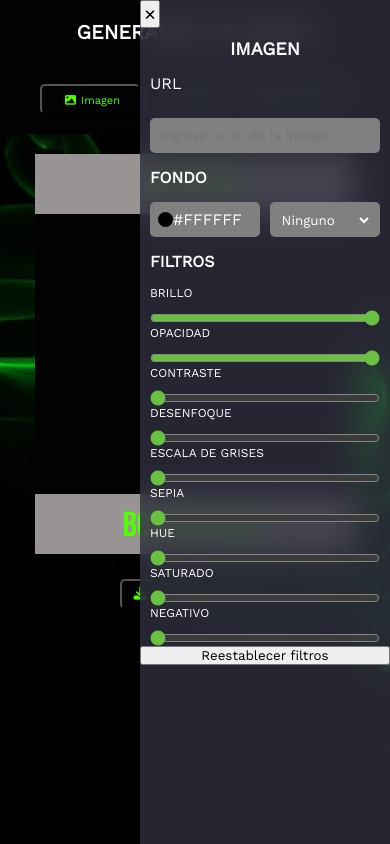
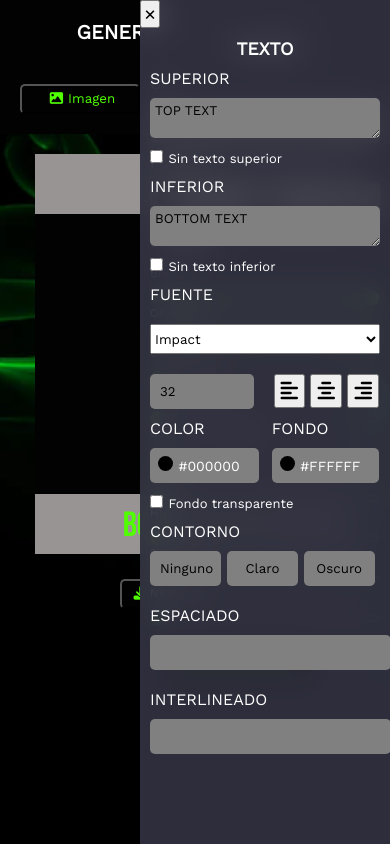
Before and after one commit to nancycrojas/generador-de-memes, a plain HTML site: page index.html in a window 390 px wide. Drawn offline with nearby package versions, Linux system fonts and the light colour scheme.

Commit message:
Agrego cambiar fondo de imagen y cerrar abrir y alternar panel

```diff
--- a/index.html
+++ b/index.html
@@ -4,6 +4,7 @@
     <meta charset="UTF-8">
     <meta http-equiv="X-UA-Compatible" content="IE=edge">
     <meta name="viewport" content="width=device-width, initial-scale=1.0">
+    <link rel="shortcut icon" href="./assets/icon.jpg" type="image/x-icon">
     <link rel="stylesheet" href="style.css">
     <!--Google fonts-->
     <link rel="preconnect" href="https://fonts.googleapis.com">
@@ -32,8 +33,8 @@
         <h1 class="title">Generador de Memes</h1>
         <nav class="nav-buttons">
             <ul>
-                <li><button class="btn"><i class="fa-solid fa-image"></i>Imagen</button></li>
-                <li><button class="btn"><i class="fa-solid fa-font"></i>Texto</button></li>
+                <li><button class="btn-image"><i class="fa-solid fa-image"></i>Imagen</button></li>
+                <li><button class="btn-text"><i class="fa-solid fa-font"></i>Texto</button></li>
                 <li><button id="btn" class="btn"><i class="fa-solid fa-lightbulb"></i>Modo Claro</button></li>
             </ul>
         </nav>
@@ -60,13 +61,13 @@
                     <h2>IMAGEN</h2>
                     <div class="url">
                         <label for="image-url" class="image-url">URL</label>
-                        <input type="url" id="image-url" name="image-url" placeholder="Ingrese la url de la imagen">
+                        <input type="url" id="image-url" name="image-url" value="Ingrese la url de la imagen">
                     </div>
                     <div class="fondo">
-                        <h3>FONDO</h3>
+                        <label for="input-color" class="form-label-fondo">FONDO</label>
                         <div class="panel-color">
-                            <div class="color">
-                                <input type="color">
+                            <div class="form-control">
+                                <input type="color" id="input-color">
                                 <span>#FFFFFF</span>
                             </div>
                             <div class="select">
@@ -85,72 +86,72 @@
                     <div>
                         <h3>FILTROS</h3>
                         <div class="filters">
-                            <label for="brightness">BRILLO</label>
-                            <input type="range" id="brightness" class="rango-color input-brillo" min="0" max="1" step="0.1" value="1">
+                            <label for="brightness" class="form-label">BRILLO</label>
+                            <input type="range" id="brightness" class="form-input input-brillo" min="0" max="1" step="0.1" value="1">
                         </div>
                         <div class="filters">
-                            <label for="opacity">OPACIDAD</label>
-                            <input type="range" id="opacity" class="rango-color input-opacidad" min="0" max="1" step="0.1" value="1">
+                            <label for="opacity" class="form-label">OPACIDAD</label>
+                            <input type="range" id="opacity" class="form-input input-opacidad" min="0" max="1" step="0.1" value="1">
                         </div>
                         <div class="filters">
-                            <label for="contrast">CONTRASTE</label>
-                            <input type="range" id="contrast" class="rango-color input-contraste" min="100" max="1000" step="100" value="100">
+                            <label for="contrast" class="form-label">CONTRASTE</label>
+                            <input type="range" id="contrast" class="form-input input-contraste" min="100" max="1000" step="100" value="100">
                         </div>
                         <div class="filters">
-                            <label for="blur">DESENFOQUE</label>
-                            <input type="range" id="blur" class="rango-color input-blur" min="0" max="10" value="0" >
+                            <label for="blur" class="form-label">DESENFOQUE</label>
+                            <input type="range" id="blur" class="form-input input-blur" min="0" max="10" value="0" >
                         </div>
                         <div class="filters">
-                            <label for="grayscale">ESCALA DE GRISES</label>
-                            <input type="range" id="grayscale" class="rango-color input-grayscale" min="0" max="100" value="0">
+                            <label for="grayscale" class="form-label">ESCALA DE GRISES</label>
+                            <input type="range" id="grayscale" class="form-input input-grayscale" min="0" max="100" value="0">
                         </div>
                         </div>
                         <div class="filters">
-                            <label for="sepia">SEPIA</label>
-                            <input type="range" id="sepia" class="rango-color input-sepia" min="0" max="100" value="0">
+                            <label for="sepia" class="form-label">SEPIA</label>
+                            <input type="range" id="sepia" class="form-input input-sepia" min="0" max="100" value="0">
                         </div>
                         <div class="filters">
-                            <label for="hue">HUE</label>
-                            <input type="range" id="hue" class="rango-color input-hue" min="0" max="360" value="0">
+                            <label for="hue" class="form-label">HUE</label>
+                            <input type="range" id="hue" class="form-input input-hue" min="0" max="359 " value="0">
                         </div>
                         <div class="filters">
-                            <label for="saturate">SATURADO</label>
-                            <input type="range" id="saturate" class="rango-color input-saturate" min="100" max="1000" value="100" step="10">
+                            <label for="saturate" class="form-label">SATURADO</label>
+                            <input type="range" id="saturate" class="form-input input-saturate" min="100" max="1000" value="100" step="10">
                         </div>
                         <div class="filters">
-                            <label for="invert">NEGATIVO</label>
-                            <input type="range" id="invert" class="rango-color input-invert" min="0" max="100" value="0" step="0.1">
+                            <label for="invert" class="form-label">NEGATIVO</label>
+                            <input type="range" id="invert" class="form-input input-invert" min="0" max="100" value="0" step="0.1">
                         </div>
                     </div>
-                    <button>Reestablecer filtros</button>
+                    <button class="reseat-button">Reestablecer filtros</button>
                 </form>
             </div>
         </aside>
-    <!-- Panel Texto
-        <aside class="panel-txt" id="aside">
+    <!-- Panel Texto -->
+        <aside class="panel-aside-txt panel" id="aside">
             <button class="close-text-panel">&times;</button>
             <div class="image-aside-container">
                 <form action="">
                     <h2>TEXTO</h2>
                     <div class="higher">
-                        <label for="input-top-text" class="input-top-text">SUPERIOR</label>
-                        <input type="text" id="input-top-text" name="input-top-text" placeholder="TOP TEXT">
+                        <label for="input-top-text" class="form-label-text">SUPERIOR</label>
+                        <textarea class="form-input-text" id="input-top-text">TOP TEXT</textarea>
                         <div>
-                            <input type="checkbox">
-                            <label for="">Sin texto superior</label>
+                            <input type="checkbox" id="">
+                            <label for="" class="form-check">Sin texto superior</label>
                         </div>
                     </div>
                     <div class="lower">
-                        <label for="input-bottom-text" class="input-bottom-text">INFERIOR</label>
-                        <input type="text" id="input-bottom-text" name="input-bottom-text" placeholder="BOTTOM TEXT">
+                        <label for="input-bottom-text" class="form-label-text">INFERIOR</label>
+                        <textarea class="form-input-text" id="input-bottom-text">BOTTOM TEXT</textarea>
                         <div>
-                            <input type="checkbox">
-                            <label for="">Sin texto inferior</label>
+                            <input type="checkbox" id="">
+                            <label for="" class="form-check">Sin texto inferior</label>
                         </div>
                     </div>
                     <div class="">
-                        <label for="font" class="font">FUENTE</label>
-                        <select name="font" id="font">
+                        <label for="font" class="form-font">FUENTE</label>
+                        <select name="font" id="font" class="font">
                             <option value="Arial">Arial</option>
                             <option value="Arial Black">Arial Black</option>
                             <option value="American Typewriter">American Typewriter</option>
@@ -161,51 +162,55 @@
                             <option value="Verdana">Verdana</option>
                             <option value="Times New Roman">Times New Roman</option>
                         </select>
-                        <div>
-                            <input type="number">
-                            <div>
-                                <button></button>
-                                <button></button>
-                                <button></button>
+                        <div class="size-font">
+                            <input type="number" class="form-size" value="32">
+                            <div class="align-txt">
+                                <button><i class="fa-solid fa-align-left"></i></button>
+                                <button><i class="fa-solid fa-align-center"></i></button>
+                                <button><i class="fa-solid fa-align-right"></i></button>
                             </div>
                         </div>
                     </div>
-                    <div class="color">
                     <div>
+                        <div class="cont-color">
+                            <div class="div-color">
                                 <label for="">COLOR</label>
-                            <div>
+                                <div class="input-color">
                                     <input type="color">
                                     <span>#000000</span>
                                 </div>
                             </div>
-                        <div>
+                            <div class="div-fondo">
                                 <label for="">FONDO</label>
-                            <div>
+                                <div class="input-color">
                                     <input type="color">
                                     <span>#FFFFFF</span>
                                 </div>
                             </div>
-                        <input type="checkbox">
-                        <label for="">Fondo transparente</label>
                         </div>
                         <div>
+                            <input type="checkbox" id="">
+                            <label for="" class="form-check">Fondo transparente</label>
+                        </div>
+                    </div>
+
+                    <div class="outline">
                         <label for="">CONTORNO</label>
-                        <div>
+                        <div class="btn-contorno">
                             <button>Ninguno</button>
                             <button>Claro</button>
                             <button>Oscuro</button>
                         </div>
                     </div>
-                    <div>
+                    <div class="spacing">
                         <label for="">ESPACIADO</label>
-                        <input type="number">
+                        <input type="number" class="form-spacing">
                     </div>
-                    <div>
-                        <label for="">NTERLINEADO</label>
-                        <input type="number">
+                    <div class="line-spacing">
+                        <label for="">INTERLINEADO</label>
+                        <input type="number" class="form-line-spacing">
                     </div>
-
-        </aside>-->
+        </aside>
     </main>
     <script src="main.js"></script>
 </body>
--- a/style.css
+++ b/style.css
@@ -18,29 +18,7 @@ body {
     background-repeat: no-repeat;
     min-height: 100vh;
 }
-main {
-    color: var(--colorFuente);
-    display: flex;
-    flex-direction: column;
-    justify-content: center;
-    align-items: center;
-}
-.lightMode, .lightMode h1 {
-    background-color: rgba(238,250,238,0.7);
-    color: var(--modoOscuro);
-}
-.lightMode2 {
-    background-color: #F2F2F2;
-    background-image: url("assets/light-mode.jpg");
-    background-position: center;
-    background-size: cover;
-    background-attachment: fixed;
-    background-repeat: no-repeat;
-}
-.lightModeAside{
-    background-color: rgba(235, 249, 235, 0.7);
-    color: var(--modoOscuro);
-}
+/* Header */
 header{
     background-color: var(--modoOscuro);
     padding: 20px;
@@ -59,7 +37,7 @@ header .nav-buttons ul {
     list-style: none;
     gap: 20px
 }
-header .btn {
+header .btn, header .btn-image, header .btn-text {
     color: var(--colorFuente);
     width: 120px;
     height: 30px;
@@ -78,7 +56,14 @@ header .btn:hover {
 .fa-solid {
     margin: 5px;
 }
-
+/* Main */
+main {
+    color: var(--colorFuente);
+    display: flex;
+    flex-direction: column;
+    justify-content: center;
+    align-items: center;
+}
 .canvas-meme {
     height: 450px;
     width: 650px;
@@ -98,8 +83,7 @@ header .btn:hover {
     background-repeat: no-repeat;
     background-position: center;
 }
-
-.dowloand-button {
+.dowloand-button, .reseat-button {
     color: var(--colorFuente);
     text-align: center;
     width: 150px;
@@ -116,8 +100,7 @@ header .btn:hover {
     -webkit-box-shadow: 0px 4px 20px 4px rgba(255,255,255,0.75);
     -moz-box-shadow: 0px 4px 20px 4px rgba(255,255,255,0.75);
 }
-
-/*aside*/
+/* Aside */
 .close-image-panel {
     font-size: 20px;
     width: 20px;
@@ -129,13 +112,11 @@ header .btn:hover {
 .hidden {
     display: none;
 }
-
-
 .panel-color {
     display: flex;
     justify-content: space-between;
 }
-.color {
+.form-control {
     display: flex;
     align-items: center;
     width: 48%;
@@ -143,15 +124,22 @@ header .btn:hover {
     background-color: gray;
     padding: 8px;
     border-radius: 5px;
+    margin-top: 10px;
 }
-
+.form-control span {
+    font-size: 14px;
+    margin-left: 10px;
+}
+.input-color span {
+    font-size: 14px;
+}
 .select {
     width: 48%;
     border: none;
     background-color: gray;
     padding: 8px;
     border-radius: 5px;
-
+    margin-top: 10px;
 }
 .options {
     width: 100%;
@@ -160,9 +148,8 @@ header .btn:hover {
     outline: none;
     color: var(--textoModoOscuro);
 }
-
 aside {
-background-color: rgba(48, 48, 63, 0.8);
+background-color: rgb(48, 48, 63, 0.8);
 width: 250px;
 min-height: 100vh;
 color: var(--textoModoOscuro);
@@ -173,33 +160,32 @@ position: fixed;
 top: 0;
 right: 0;
 }
-
 form h2 {
     text-align: center;
     font-size: 18px;
     margin-top: 10px;
 }
-
 form{
     margin: 0 10px;
 }
 .url {
     display: flex;
     flex-direction: column;
-    gap: 10px;
+    /* gap: 10px; */
 }
 .url input {
     border: none;
     background-color: gray;
     padding: 10px;
     border-radius: 5px;
+    margin-bottom: 10px;
 }
-label {
+.form-label {
     font-size: 12px;
     font-weight: 500;
 }
 
-.rango-color {
+.form-input {
     accent-color: #6ac041;
 }
 .filters{
@@ -211,7 +197,10 @@ h3 {
     margin: 15px 0;
     font-size: 16px;
 }
-
+.form-label-fondo {
+    margin: 15px 0;
+    font-size: 16px;
+}
 .image-url {
     margin: 15px 0;
     font-size: 16px;
@@ -221,18 +210,82 @@ h3 {
 .higher, .lower {
     display: flex;
     flex-direction: column;
+    gap: 10px;
+    margin: 10px 0;
+}
+.form-input-text{
+    border: none;
+    background-color: gray;
+    padding: 5px;
+    border-radius: 5px;
+    outline: none;
+}
+.form-check {
+    font-size: 13px;
 }
 
-/* input {
+.form-font {
+    display: flex;
+}
+.font{
+    margin: 20px 0;
+    width: 100%;
+    height: 30px;
+}
+.form-size {
     border: none;
     background-color: gray;
     padding: 10px;
     border-radius: 5px;
-} */
+    width: 45%;
+    outline: none;
+}
+.size-font {
+    display: flex;
+    gap: 20px;
+}
+.align-txt i {
+    font-size: 20px;
+}
+.cont-color {
+    display: flex;
+    gap: 13px;
+    margin: 10px 0 0;
+}
+.input-color {
+    background-color: gray;
+    border: none;
+    padding: 8px 19px 8px 8px;
+    border-radius: 5px;
+    margin: 10px 0;
+}
+.outline, .spacing, .line-spacing {
+    margin: 10px 0;
+}
+.btn-contorno button {
+    border: none;
+    background-color: gray;
+    padding: 10px;
+    border-radius: 5px;
+    width: 31%;
+    outline: none;
+    margin: 10px 0;
+}
+.form-spacing, .form-line-spacing {
+    border: none;
+    background-color: gray;
+    padding: 10px 60px 10px 10px;
+    border-radius: 5px;
+    outline: none;
+    margin: 10px 0;
+}
+
+
 
 /*estilo boton fondo*/
 input[type="color"] {
-    -webkit-appearance: none;
+    /* -webkit-appearance: none; */
+    /* appearance: none; */
     border: none;
     background-color: transparent;
     width: 15px;
@@ -246,12 +299,33 @@ input[type="color"] {
     border-radius: 50%;
   }
 
+
 .panel{
     backdrop-filter: blur(15px);
     -webkit-backdrop-filter: blur(15px);
 }
 
-/*Media queries*/
+
+/* Modo claro / Modo oscuro */
+.lightMode, .lightMode h1 {
+    background-color: rgba(238,250,238,0.7);
+    color: var(--modoOscuro);
+}
+.lightMode2 {
+    background-color: #F2F2F2;
+    background-image: url("assets/light-mode.jpg");
+    background-position: center;
+    background-size: cover;
+    background-attachment: fixed;
+    background-repeat: no-repeat;
+}
+.lightModeAside{
+    background-color: rgba(235, 249, 235, 0.7);
+    color: var(--modoOscuro);
+}
+
+
+/* Media queries */
 @media (max-width:680px){
     .canvas-meme {
         height: 650px;
```
Also changed, not shown: main.js (+48 -5 lines), assets/icon.jpg (added). Lines whose indentation alone changed are shown as unchanged.
